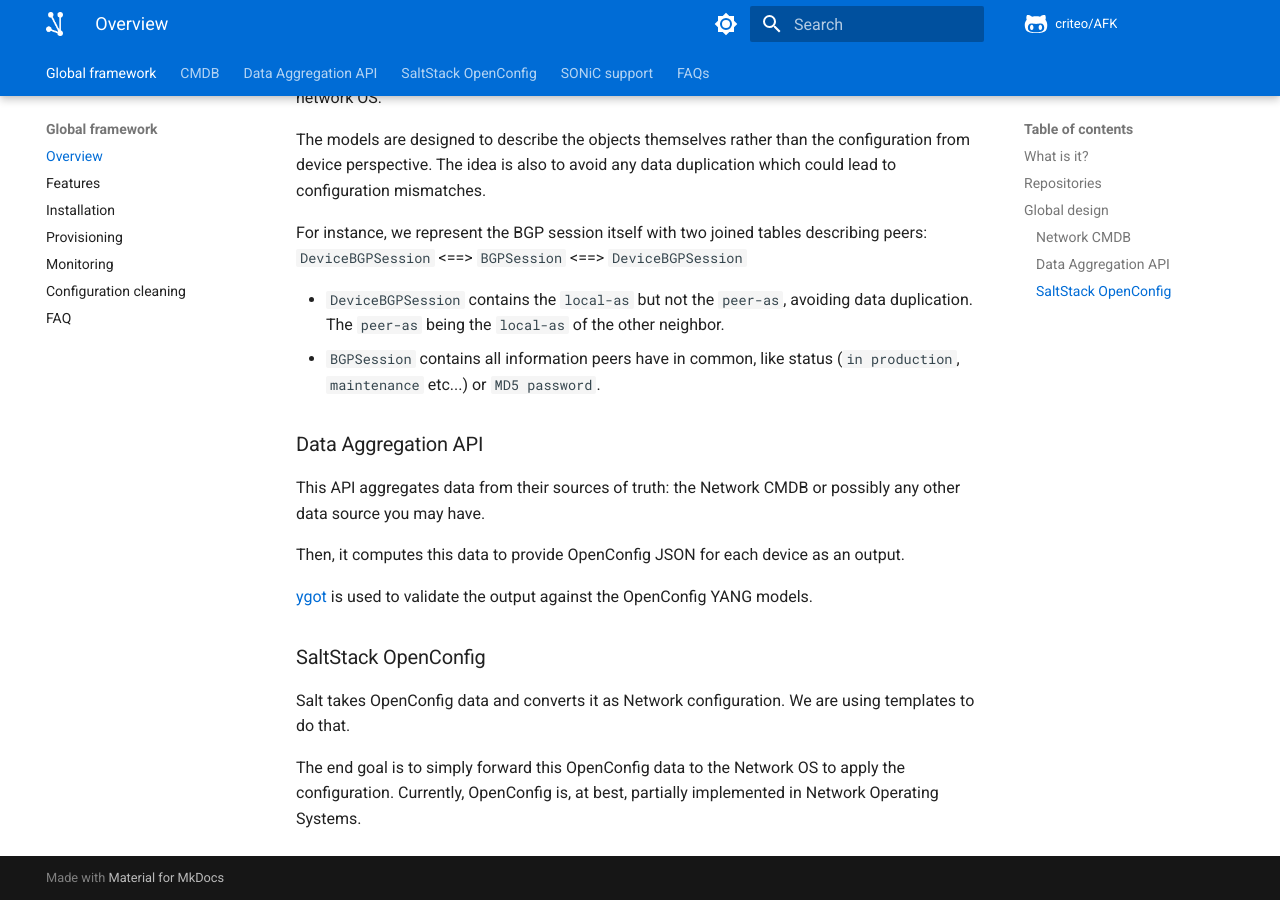
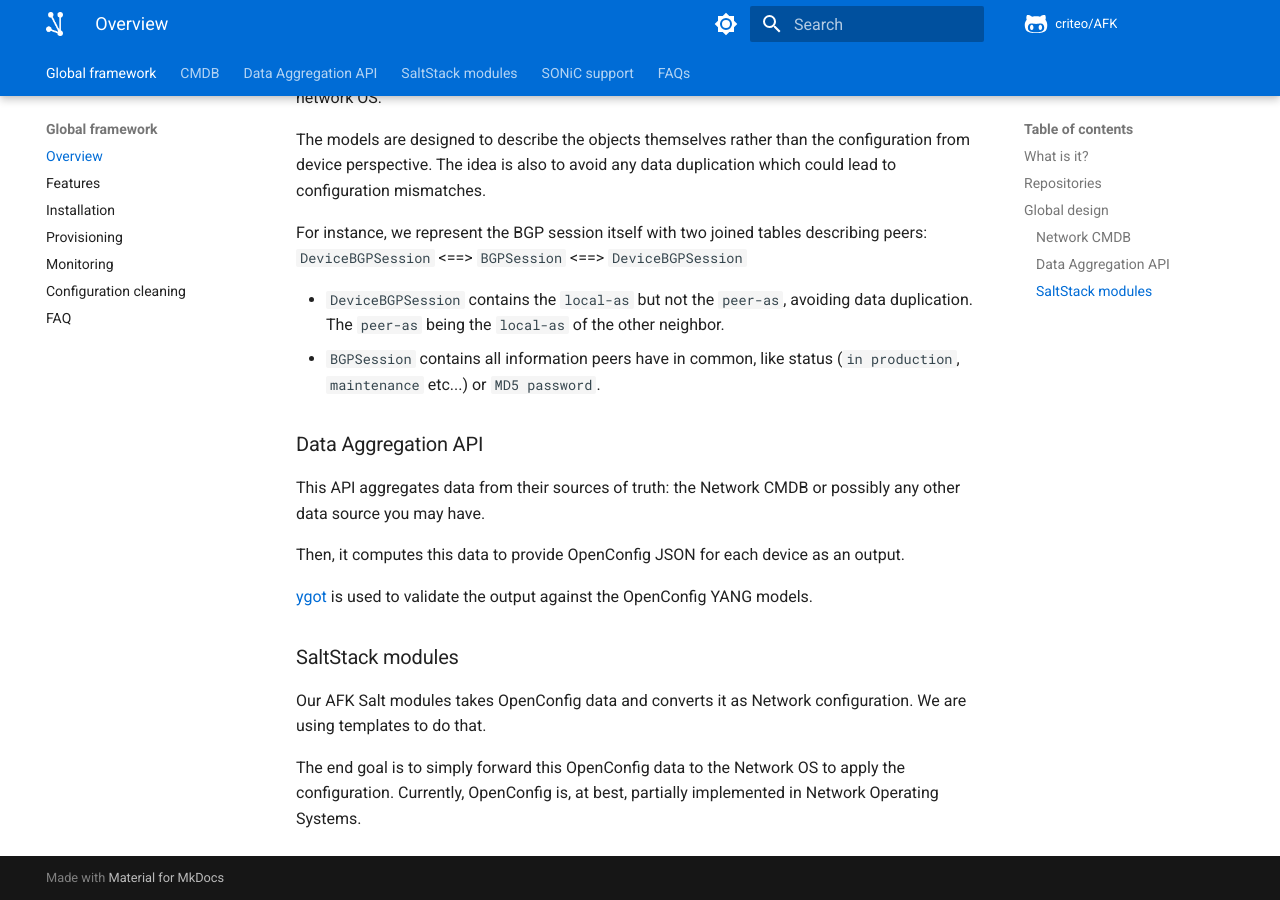
Before and after one commit to criteo/AFK, an MkDocs documentation site: the page built from docs/docs/index.md, in a window 1280 px wide and 900 px high, scrolled down 1907 px. Built offline with MkDocs 1.6.1 and Material for MkDocs 9.7.7, drawn with Linux system fonts in a browser that asks for light colours; emoji names are drawn with the system emoji font; comment, search, counter and statistics services are not loaded; some of the changed text lies outside the part shown.

Commit message:
docs: rename openconfig-saltstack to afk-saltstack (#10)

```diff
--- a/docs/docs/FAQs.md
+++ b/docs/docs/FAQs.md
@@ -9,4 +9,4 @@
 
 * [Global FAQ](FAQ.md)
 * [CMDB FAQ](CMDB/FAQ.md)
-* [SaltStack OpenConfig FAQ](SaltStack-OpenConfig/FAQ.md)
+* [SaltStack modules FAQ](SaltStack-modules/FAQ.md)
--- a/docs/docs/SONiC-support/SONiC-modules.md
+++ b/docs/docs/SONiC-support/SONiC-modules.md
@@ -2,7 +2,7 @@
 
 ## How to install
 
-The installation process is similar to [SaltStack OpenConfig installation](/SaltStack-OpenConfig/installation.md).
+The installation process is similar to [SaltStack modules installation](/SaltStack-modules/installation.md).
 
 1. Download the [codebase](https://github.com/criteo/sonic-saltstack) to a dedicated path on your Salt-master.
 2. Add a new path to the `file_roots` section in the Salt-master configuration.
--- a/docs/docs/SONiC-support/overview.md
+++ b/docs/docs/SONiC-support/overview.md
@@ -21,7 +21,7 @@
 | 1    | Install `salt-minion` on your SONiC devices | [SONiC Salt Deployer](SONiC-Salt-Deployer.md) section |
 | 2    | Deploy `Criteo SONiC utilities`             | [Criteo SONiC utilities](Criteo-SONiC-utilities.md) section |
 | 3    | Deploy our SONiC modules                    | [SONiC modules](SONiC-modules.md) section |
-| 4    | Deploy our OpenConfig modules               | [SaltStack-OpenConfig](/SaltStack-OpenConfig/installation) section |
+| 4    | Deploy our Saltstack modules                | [SaltStack-modules](/SaltStack-modules/installation) section |
 
 !!! warning "Important"
 
--- a/docs/docs/index.md
+++ b/docs/docs/index.md
@@ -23,9 +23,9 @@
 |------------|-------------|---------------|
 | [Network CMDB](https://github.com/criteo/netbox-network-cmdb)             | Network CMDB plugin for Netbox                            | ![Last commit](https://img.shields.io/github/last-commit/criteo/netbox-network-cmdb/main) |
 | Data aggregation API (coming soon)                                        | Aggregate data from CMDB and convert to OpenConfig        | |
-| [OpenConfig Salt modules](https://github.com/criteo/openconfig-SaltStack) | Salt modules to apply configuration from OpenConfig data  | ![Last commit](https://img.shields.io/github/last-commit/criteo/openconfig-SaltStack/main) |
+| [AFK Salt modules](https://github.com/criteo/afk-saltstack)               | Salt modules to apply configuration from OpenConfig data  | ![Last commit](https://img.shields.io/github/last-commit/criteo/openconfig-SaltStack/main) |
 | [SONiC Salt Deployer](https://github.com/criteo/sonic-salt-deployer)      | Tool to deploy and configure salt-minion on SONiC devices | ![Last commit](https://img.shields.io/github/last-commit/criteo/sonic-salt-deployer/main) |
-| [SONiC SaltStack](https://github.com/criteo/sonic-SaltStack)              | States/execution modules for SONiC                        | ![Last commit](https://img.shields.io/github/last-commit/criteo/sonic-SaltStack/main) |
+| [SONiC SaltStack](https://github.com/criteo/sonic-saltstack)              | States/execution modules for SONiC                        | ![Last commit](https://img.shields.io/github/last-commit/criteo/sonic-SaltStack/main) |
 | [SONiC utilities](https://github.com/criteo/criteo-sonic-utilities)       | SONiC scripts used by some SONiC SaltStack modules        | ![Last commit](https://img.shields.io/github/last-commit/criteo/criteo-sonic-utilities/main) |
 
 ## Global design
@@ -71,8 +71,8 @@
 
 [ygot](https://github.com/openconfig/ygot) is used to validate the output against the OpenConfig YANG models.
 
-### SaltStack OpenConfig
+### SaltStack modules
 
-Salt takes OpenConfig data and converts it as Network configuration. We are using templates to do that.
+Our AFK Salt modules takes OpenConfig data and converts it as Network configuration. We are using templates to do that.
 
 The end goal is to simply forward this OpenConfig data to the Network OS to apply the configuration. Currently, OpenConfig is, at best, partially implemented in Network Operating Systems.
--- a/docs/docs/installation.md
+++ b/docs/docs/installation.md
@@ -6,7 +6,7 @@
 | Data Aggregation API    | see our [Installation guide](/Data-Aggregation-API/installation/)
 | SaltStack               | [https://docs.saltproject.io/salt/install-guide/en/latest/](https://docs.saltproject.io/salt/install-guide/en/latest/)
 | SaltStack for JunOS/EOS | [proxy-minion](https://docs.saltproject.io/en/latest/topics/proxyminion/index.html) with [napalm driver](https://github.com/napalm-automation/napalm-salt)
-| SaltStack for SONiC     | see our [SONiC Salt Deployer](/SONiC-support/overview) and our [OpenConfig modules for SaltStack](/SaltStack-OpenConfig/installation/)
+| SaltStack for SONiC     | see our [SONiC Salt Deployer](/SONiC-support/overview) and our [AFK modules for SaltStack](/SaltStack-modules/installation/)
 
 !!! note
 
```
Also changed, not shown: docs/docs/SaltStack-modules/usage.md (renamed from docs/docs/SaltStack-OpenConfig/usage.md, +1 -1 lines), README.md, docs/docs/.pages, docs/docs/SaltStack-modules/.pages (renamed from docs/docs/SaltStack-OpenConfig/.pages), docs/docs/SaltStack-modules/FAQ.md (renamed from docs/docs/SaltStack-OpenConfig/FAQ.md), docs/docs/SaltStack-modules/installation.md (renamed from docs/docs/SaltStack-OpenConfig/installation.md).
